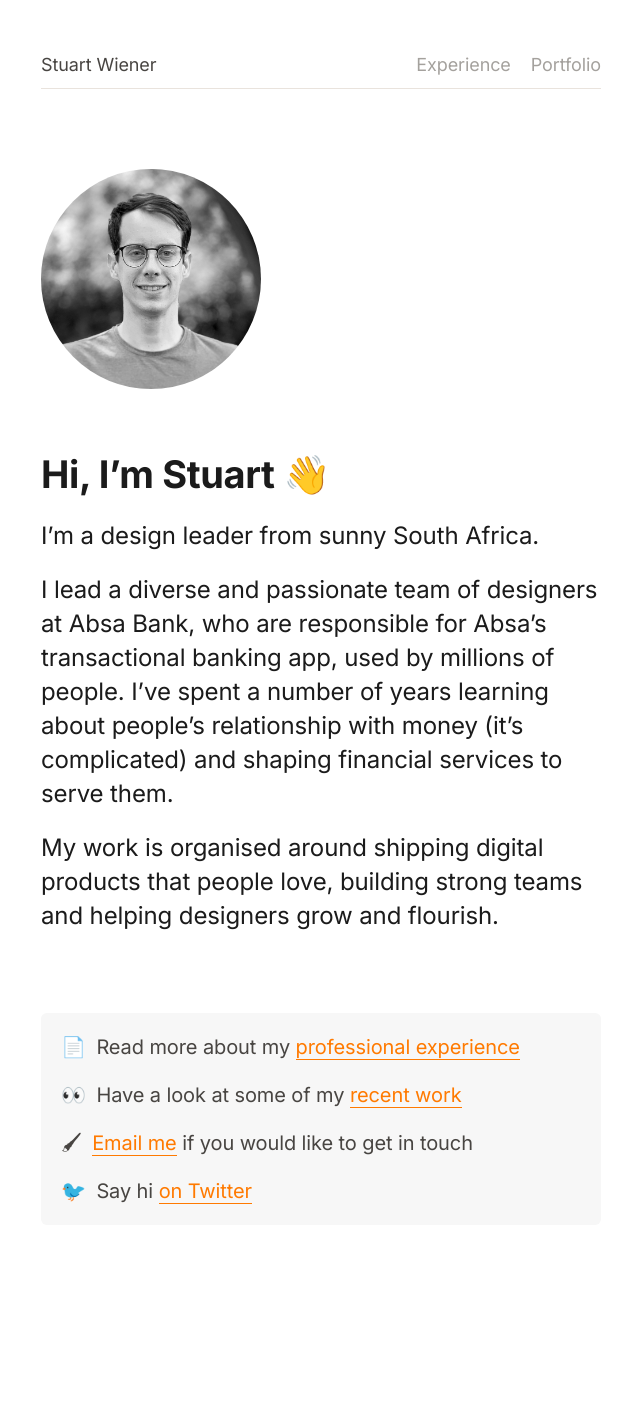
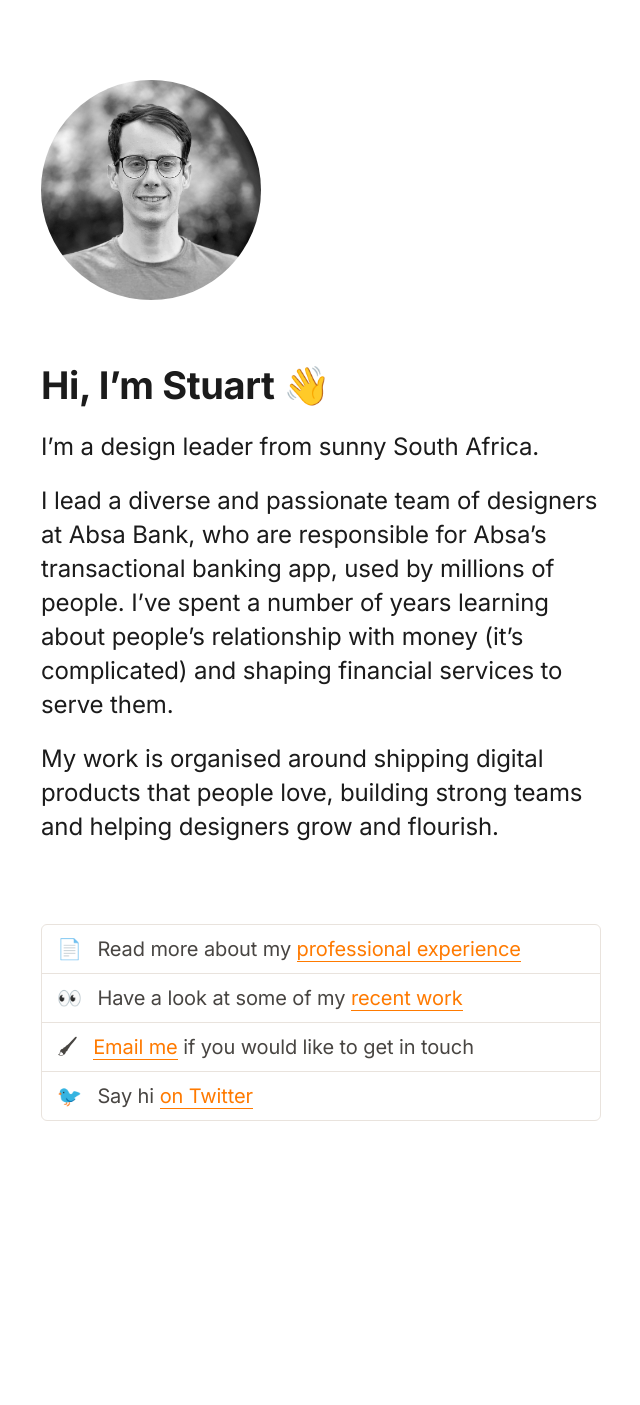
Before and after one commit to stuartwiener/stuartwiener.github.io, a Jekyll site: the page built from index.html, in a window 1280 px wide. Shown: the whole page, without its empty margins (39-679 px from the left). Built offline with Jekyll 4.4.1, drawn with Linux system fonts in a browser that asks for light colours; after the commit the page ends 1301 px from its top, so only the background shows below that.

Commit message:
consistent styles

```diff
--- a/_includes/header.html
+++ b/_includes/header.html
@@ -1,7 +1,7 @@
 <div class="site-header {{ include.class }}">
     <ul>
         <li><a class="{% if page.name == 'index.html' %}active{% endif %}" href="{{ site.url }}">Stuart Wiener</a></li>
-        <li><a class="{% if page.name == 'experience.html' %}active{% endif %}" href="{% link experience.html %}">Experience</a></li>
-        <li><a class="{% if page.name == 'work.html' %}active{% endif %}" href="{% link work.html %}">Portfolio</a></li>
+        <!-- <li><a class="{% if page.name == 'experience.html' %}active{% endif %}" href="{% link experience.html %}">Experience</a></li> -->
+        <li><a class="{% if page.name == 'work.html' %}active{% endif %}" href="{% link work.html %}">Recent Work</a></li>
     </ul>
 </div>
--- a/_layouts/default.html
+++ b/_layouts/default.html
@@ -8,8 +8,6 @@
   <body>
 
     <div class="site">
-
-      {% include header.html%}
 
       <div class="site-content">
 
--- a/_sass/_layout.scss
+++ b/_sass/_layout.scss
@@ -22,7 +22,7 @@
       display: flex;
       width: 100%;
 
-      border-bottom: 1px solid var(--quaternary);
+      border-bottom: 1px solid rgba(150,150,150,0.2);
       background: var(--background);
 
       li {
@@ -31,20 +31,21 @@
 
         a {
           border-bottom: none;
-          color: var(--tertiary);
-          font-size: 18px;
-          line-height: 24px;
+          color: var(--secondary);
+          font-size: 16px;
+          line-height: 22px;
         }
         a:hover {
-          color: var(--color-2)
+          color: var(--color-1)
         }
-        .active {
-          color: var(--secondary);
+        .active,
+        .active:hover {
+          color: var(--tertiary);
         }
       }
       li:first-child {
         padding-left: 0;
-        flex-grow: 2;
+        // flex-grow: 2;
       }
       li:last-child {
         padding-right: 0;
@@ -147,18 +148,23 @@
 
 ul.navigation {
   list-style: none;
-  padding: 10px;
+  padding: 0;
   margin-top: 80px;
-  background: var(--elevated-bg);
+  // background: var(--elevated-bg);
+  border: 1px solid var(--quaternary);
   border-radius: 6px;
 
   li {
-    // border-bottom: 1px solid var(--tertiary);
+    border-bottom: 1px solid var(--quaternary);
     padding: 10px 0;
     margin: 0;
+
     span {
-      margin: 0 5px 0 10px;
+      padding: 0 10px 0 15px;
     }
+  }
+  li:last-child  {
+    border-bottom: none;
   }
 }
 
@@ -280,22 +286,22 @@
   }
 
   .flickity-prev-next-button {
-    background: var(--elevated-bg);
+    background: rgba(150,150,150,0.15);
     color: var(--primary);
     width: 44px;
     height: 44px;
   }
   .flickity-prev-next-button:hover {
-    background: var(--elevated-bg);
+    background: rgba(150,150,150,0.15);
     color: var(--color-2)
   }
   .flickity-prev-next-button.previous {
     left: 10px;
-    top: calc(50% - 60px);
+    top: calc(50% - 56px);
   }
   .flickity-prev-next-button.next {
     right: 10px;
-    top: calc(50% - 60px);
+    top: calc(50% - 56px);
   }
 }
 
--- a/_sass/_typography.scss
+++ b/_sass/_typography.scss
@@ -74,14 +74,14 @@
 
 hr {
   border: none;
-  border-top: 1px solid var(--quaternary);
+  border-top: 1px solid var(--tertiary);
   margin: 40px 0 20px;
   padding: 0;
   width: 100%;
 }
 
 .subtext {
-  font-size: 15px;
+  font-size: 16px;
   line-height: 22px;
   color: var(--secondary);
 }
--- a/_work/app-redesign.html
+++ b/_work/app-redesign.html
@@ -1,8 +1,8 @@
 ---
 layout: gallery
 published: true
-title: Banking App Design
-thumbnail: app-redesign@2x.png
+title: Absa Bank
+thumbnail: absa-transactional-app.png
 description: |
-    From my grandfather Verus I learned good morals and the government of my temper
+    Design of the transactional banking app for Absa.
 ---
```
Also changed, not shown: images/absa-transactional-app.png (added), 2 other files.
